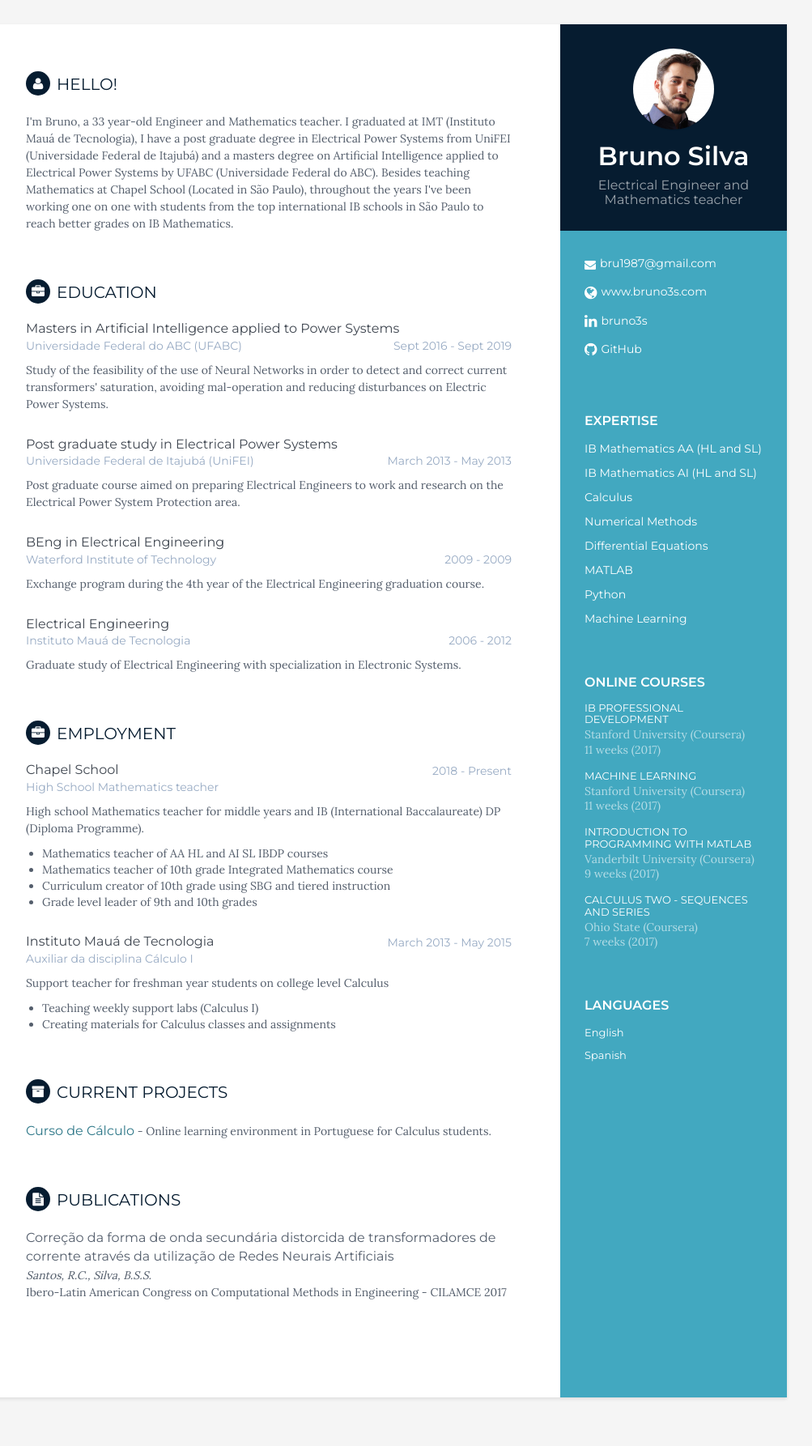
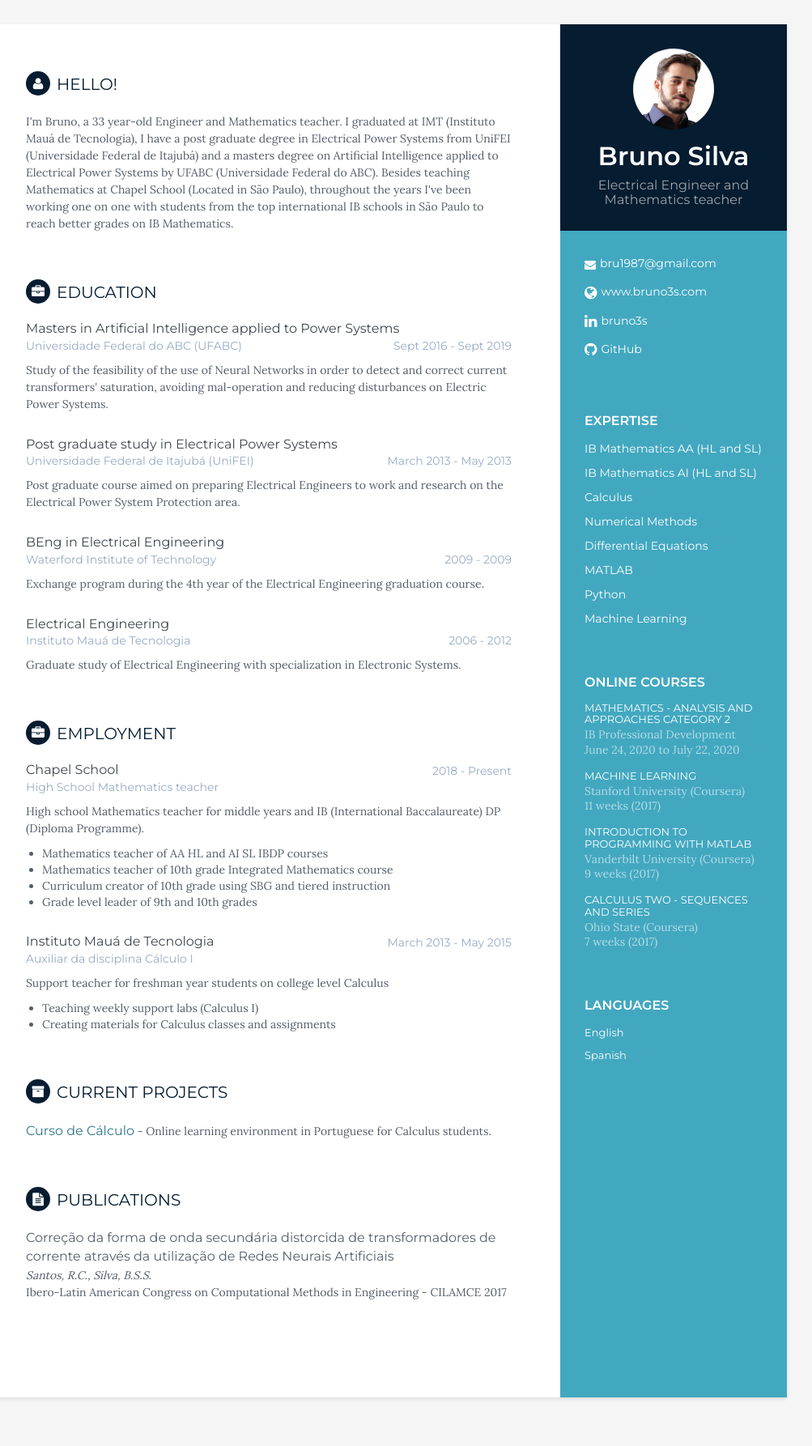
Before and after one commit to bru1987/bru1987.github.io, a Jekyll site: the page built from cv.html, in a window 1280 px wide. Shown: the whole page at 81% size, without its empty margins (168-1171 px from the left). Built offline with Jekyll 4.4.1, drawn with Linux system fonts in a browser that asks for light colours.

Commit message:
Update courses.yml

```diff
--- a/_data/courses.yml
+++ b/_data/courses.yml
@@ -1,7 +1,7 @@
 - curso:
-  title: IB Professional Development
-  university: Stanford University (Coursera)
-  time: 11 weeks (2017)
+  title: Mathematics - Analysis and Approaches Category 2
+  university: IB Professional Development
+  time: June 24, 2020 to July 22, 2020
   details: "Describe your study here lorem ipsum dolor sit amet, consectetuer adipiscing
   elit. Aenean commodo ligula eget dolor. Aenean massa. Cum sociis natoque penatibus et
   magnis dis parturient montes, nascetur ridiculus mus. Donec quam felis, ultricies nec,
```
